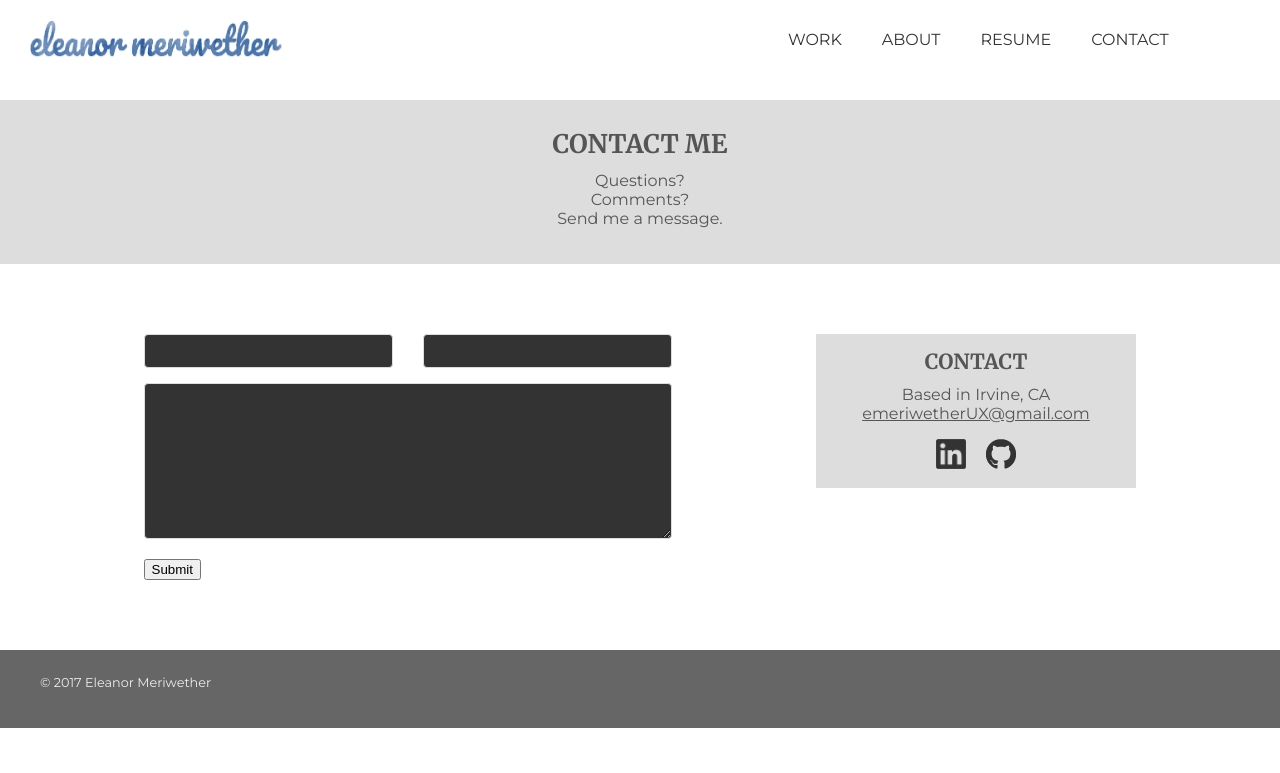
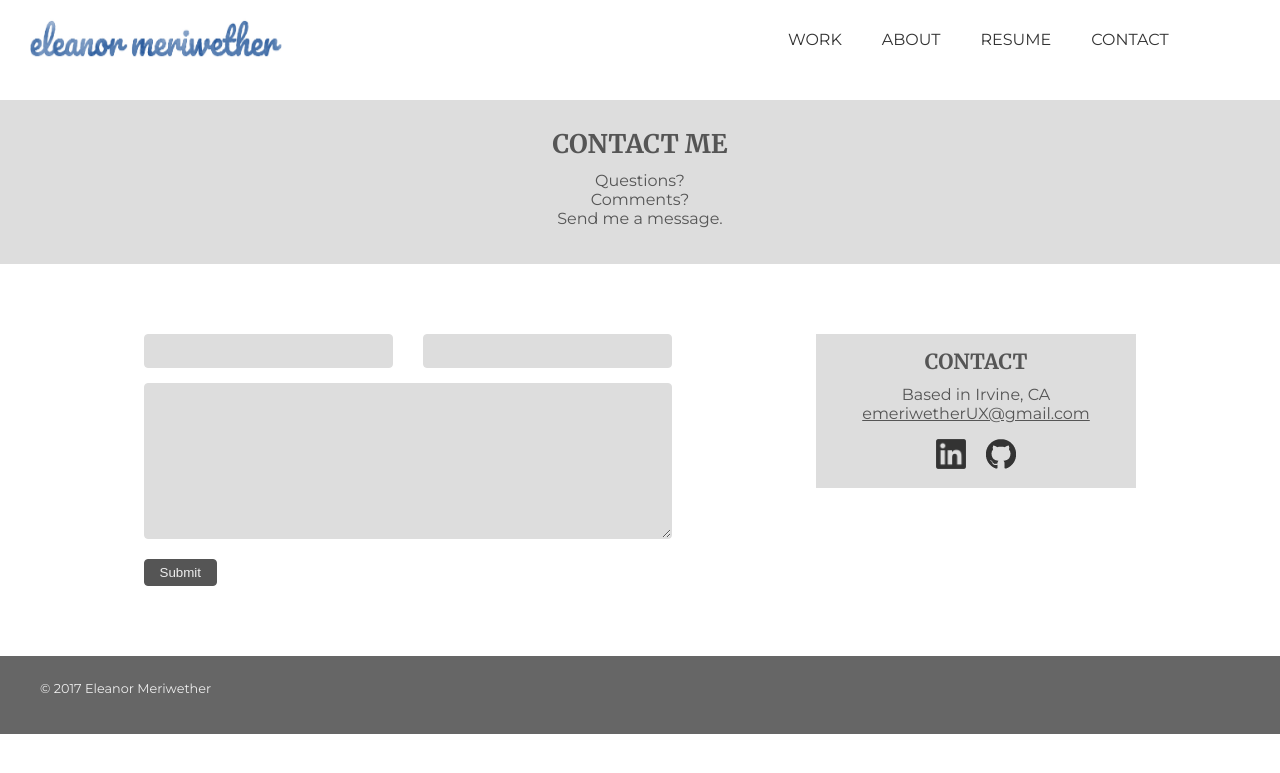
Before and after one commit to emeriwether/emeriwether.github.io, a Jekyll site: the page built from contact.html, in a window 1280 px wide. Shown: the top 773 px of the page. Built offline with Jekyll 4.4.1, drawn with Linux system fonts in a browser that asks for light colours; nearby versions of some CDN libraries.

Commit message:
adjust styling for contact info section

```diff
--- a/css/styles.css
+++ b/css/styles.css
@@ -144,10 +144,10 @@ section.contactInfo > div { width: 25%; float: left; }
 section.contactInfo > div:nth-child(1) { width: 60%; }
 section.contactInfo > div:nth-child(2) { margin-left: 60px;  background-color: #ddd; padding: 15px 15px; }
 
-section.contactInfo #form input[type=text] { border: 1px solid #ddd; border-radius: 4px;  height: 30px; width: 35%; background-color: #333; margin-bottom: 15px; }
+section.contactInfo #form input[type=text] { border: 1px solid #ddd; border-radius: 4px;  height: 30px; width: 35%; background-color: #ddd; margin-bottom: 15px; }
 section.contactInfo #form input:nth-child(2) { margin-left: 25px; }
-section.contactInfo #form textarea { border: 1px solid #ddd; border-radius: 4px; width: 75%; height: 150px; display: block; margin-left: 12%; background-color: #333; }
-section.contactInfo #form input[type=submit] {display: block; margin-top: 20px; margin-left: 12%; }
+section.contactInfo #form textarea { border: 1px solid #ddd; border-radius: 4px; width: 75%; height: 150px; display: block; margin-left: 12%; background-color: #ddd; }
+section.contactInfo #form input[type=submit] {display: block; margin-top: 20px; margin-left: 12%; color: #eee; background-color: #555; border: 1px solid #555; padding: 5px 15px; border-radius: 4px;}
 
 section.contactInfo #info div img { width: 30px; height: 30px; }
 section.contactInfo #info div a:nth-child(2) img { padding-left: 15px; }
```
